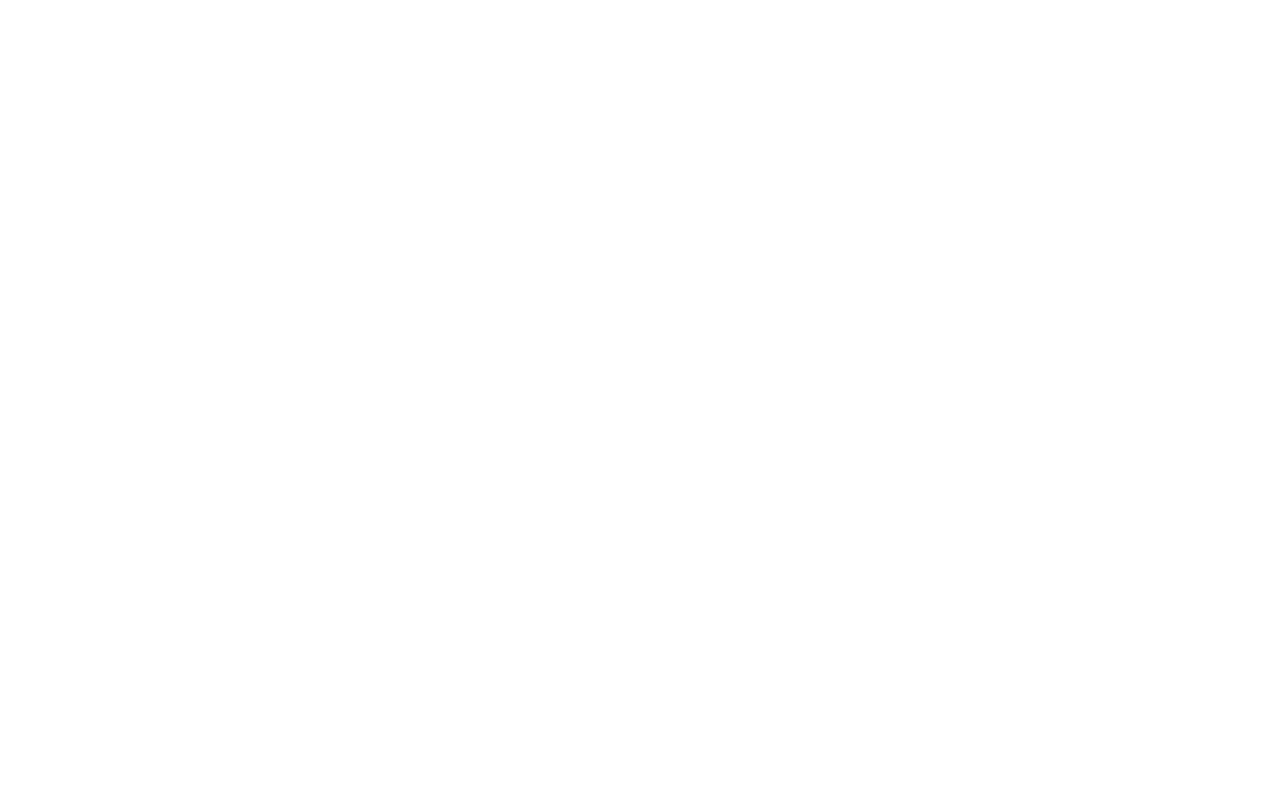
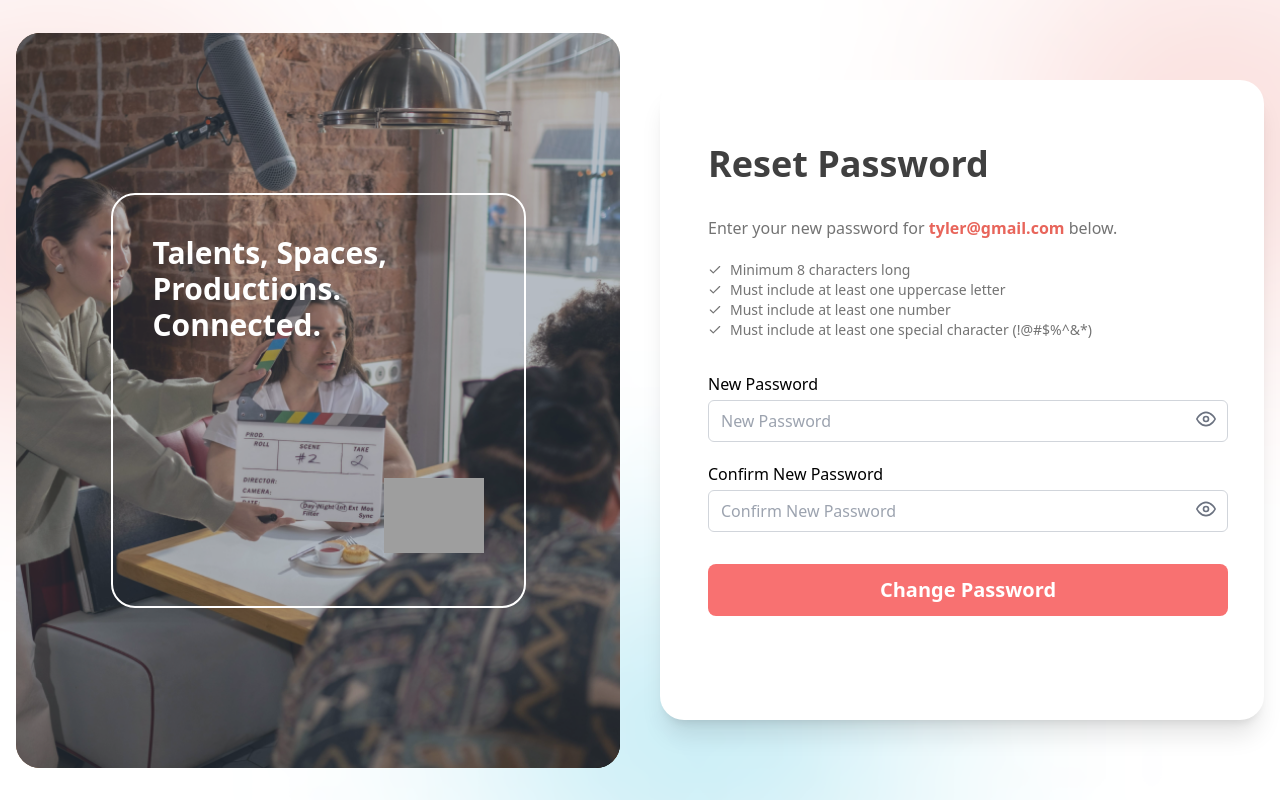
Before and after one commit to isalgi/syuting-local, a React (Vite) app: page /forgot-password/reset in a window 1280 px wide. Before the commit this address had no page. Built offline with nearby package versions, Linux system fonts and the light colour scheme; grey boxes are pictures that could not be loaded.

Commit message:
add password reset

```diff
--- a/src/App.jsx
+++ b/src/App.jsx
@@ -4,6 +4,7 @@
 import LoginPage from "./pages/LoginPage";
 import ForgotPasswordPage from "./pages/ForgotPasswordPage";
 import ForgotConfirmationPage from "./pages/ForgotConfirmationPage";
+import PasswordResetPage from "./pages/PasswordResetPage";
 
 function App() {
   return (
@@ -17,6 +18,7 @@
           path="/forgot-password/confirmation"
           element={<ForgotConfirmationPage />}
         />
+        <Route path="/forgot-password/reset" element={<PasswordResetPage />} />
       </Routes>
     </Router>
   );
--- a/src/components/ForgotConfirmation/FormComponent.jsx
+++ b/src/components/ForgotConfirmation/FormComponent.jsx
@@ -6,7 +6,7 @@
       <div className="text-4xl font-semibold text-neutral-700 mb-5">
         Forgot Password
       </div>
-      <div className="text-neutral-700 leading-6 mb-4">
+      <div className="text-neutral-400 leading-6 mb-4">
         A reset email have been sent to tyler@gmail.com. Please check your inbox
         and follow the reset instructions.
       </div>
@@ -14,7 +14,7 @@
         Didn&apos;t receive the email?
       </div>
       <form className="w-full">
-        <Link to={"/hostRegister"}>
+        <Link to={"/forgot-password/reset"}>
           <button className="w-full bg-[#D9D9D9] text-white text-xl font-medium py-3 rounded-lg mb-2">
             Resend in 30s
           </button>
@@ -27,7 +27,7 @@
           </button>
         </Link>
       </div>
-      <div className="text-neutral-700 leading-6 mb-8 mt-4">
+      <div className="text-neutral-400 leading-6 mb-8 mt-4">
         If the email is right and you still didn’t got the email, you can
         contact us at{" "}
         <span className="text-[#E8655B] font-medium">help@syuting.com</span>
--- a/src/components/ForgotPassword/FormInput.jsx
+++ b/src/components/ForgotPassword/FormInput.jsx
@@ -6,7 +6,7 @@
       <div className="text-4xl font-semibold text-neutral-700 mb-5">
         Forgot Password
       </div>
-      <div className="text-neutral-700 leading-6 mb-8">
+      <div className="text-neutral-400 leading-6 mb-8">
         Please enter your registered email and we will send you a reset
         instructions.
       </div>
--- /dev/null
+++ b/src/components/PasswordReset/FormInput.jsx
@@ -0,0 +1,111 @@
+import { useState } from "react";
+import { Link } from "react-router-dom";
+import { FiEye, FiEyeOff, FiCheck } from "react-icons/fi";
+
+const FormInput = () => {
+  const [isPasswordVisible, setIsPasswordVisible] = useState(false);
+  const [isConfirmPasswordVisible, setIsConfirmPasswordVisible] =
+    useState(false);
+
+  const togglePasswordVisibility = () => {
+    setIsPasswordVisible(!isPasswordVisible);
+  };
+
+  const toggleConfirmPasswordVisibility = () => {
+    setIsConfirmPasswordVisible(!isConfirmPasswordVisible);
+  };
+
+  return (
+    <div className="w-full max-w-[620px] bg-white px-12 py-16 rounded-3xl shadow-xl">
+      <div className="text-4xl font-semibold text-neutral-700 mb-8">
+        Reset Password
+      </div>
+      <div className="leading-6 mb-5 text-neutral-500">
+        Enter your new password for{" "}
+        <span className="text-[#E8655B] font-bold">tyler@gmail.com</span>{" "}
+        <span className="text-neutral-500">below</span>.
+      </div>
+      <ul className=" text-sm mb-8 text-neutral-500">
+        <li className="flex items-center gap-2">
+          <FiCheck /> Minimum 8 characters long
+        </li>
+        <li className="flex items-center gap-2">
+          <FiCheck /> Must include at least one uppercase letter
+        </li>
+        <li className="flex items-center gap-2">
+          <FiCheck /> Must include at least one number
+        </li>
+        <li className="flex items-center gap-2">
+          <FiCheck /> Must include at least one special character (!@#$%^&*)
+        </li>
+      </ul>
+      <form className="flex flex-col justify-center self-stretch pb-10 my-auto min-w-[240px] w-[520px]">
+        <div className="flex flex-col gap-5">
+          <div>
+            <label className="font-medium text-black" htmlFor="NewPassword">
+              New Password
+            </label>
+            <div className="relative">
+              <input
+                id="newPassword"
+                type={isPasswordVisible ? "text" : "password"}
+                placeholder="New Password"
+                className="w-full px-3 py-2 mt-1 bg-white rounded-md border border-gray-300"
+              />
+              <button
+                type="button"
+                onClick={togglePasswordVisibility}
+                className="absolute top-1/2 right-3 transform -translate-y-1/2 text-gray-500"
+              >
+                {isPasswordVisible ? (
+                  <FiEyeOff size={20} />
+                ) : (
+                  <FiEye size={20} />
+                )}
+              </button>
+            </div>
+          </div>
+          <div>
+            <label
+              className="font-medium text-black"
+              htmlFor="ConfirmNewPassword"
+            >
+              Confirm New Password
+            </label>
+            <div className="relative">
+              <input
+                id="confirmNewPassword"
+                type={isConfirmPasswordVisible ? "text" : "password"}
+                placeholder="Confirm New Password"
+                className="w-full px-3 py-2 mt-1 bg-white rounded-md border border-gray-300"
+              />
+              <button
+                type="button"
+                onClick={toggleConfirmPasswordVisibility}
+                className="absolute top-1/2 right-3 transform -translate-y-1/2 text-gray-500"
+              >
+                {isConfirmPasswordVisible ? (
+                  <FiEyeOff size={20} />
+                ) : (
+                  <FiEye size={20} />
+                )}
+              </button>
+            </div>
+          </div>
+        </div>
+        <div className="flex flex-col mt-8 w-full text-base">
+          <Link to={"/forgot-password/confirmation"}>
+            <button
+              type="submit"
+              className="p-3 w-full bg-red-400 rounded-lg text-xl font-bold text-white"
+            >
+              Change Password
+            </button>
+          </Link>
+        </div>
+      </form>
+    </div>
+  );
+};
+
+export default FormInput;
--- a/src/components/Register/FormComponent.jsx
+++ b/src/components/Register/FormComponent.jsx
@@ -11,7 +11,7 @@
         great host and be known by our partner.
       </div>
       <form className="w-full">
-        <Link to={"/hostRegister"}>
+        <Link to={"/host-register"}>
           <button className="w-full bg-red-400 text-white font-medium py-3 rounded-lg mb-5 hover:bg-red-500">
             Register now
           </button>
--- /dev/null
+++ b/src/pages/PasswordResetPage.jsx
@@ -0,0 +1,25 @@
+import LoginSection from "../components/Utils/LoginSection";
+import FormInput from "../components/PasswordReset/FormInput";
+
+export default function PasswordResetPage() {
+  return (
+    <div
+      className="flex flex-col items-center justify-center min-h-screen bg-cover bg-center"
+      style={{
+        backgroundImage: "url('/Bg-RegisterPage.png')",
+      }}
+    >
+      <div className="grid grid-cols-2 gap-10 w-full max-w-9xl p-4 max-md:grid-cols-1 max-md:p-5">
+        {/* Left Image Section */}
+        <div className="flex items-center">
+          <LoginSection />
+        </div>
+
+        {/* Right Form Section */}
+        <div className="flex items-center justify-center">
+          <FormInput />
+        </div>
+      </div>
+    </div>
+  );
+}
```
Also changed, not shown: vercel.json (added).
